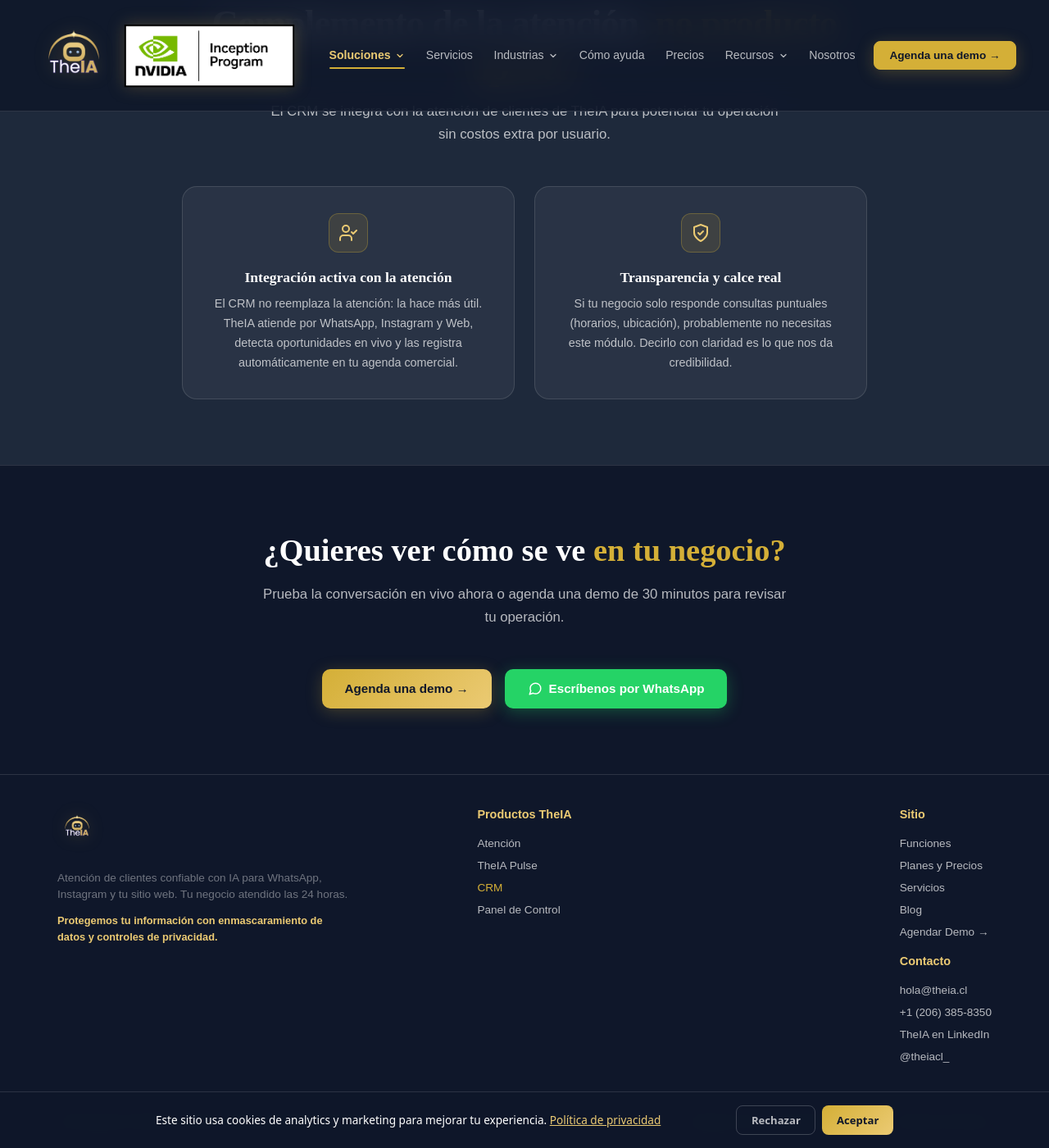
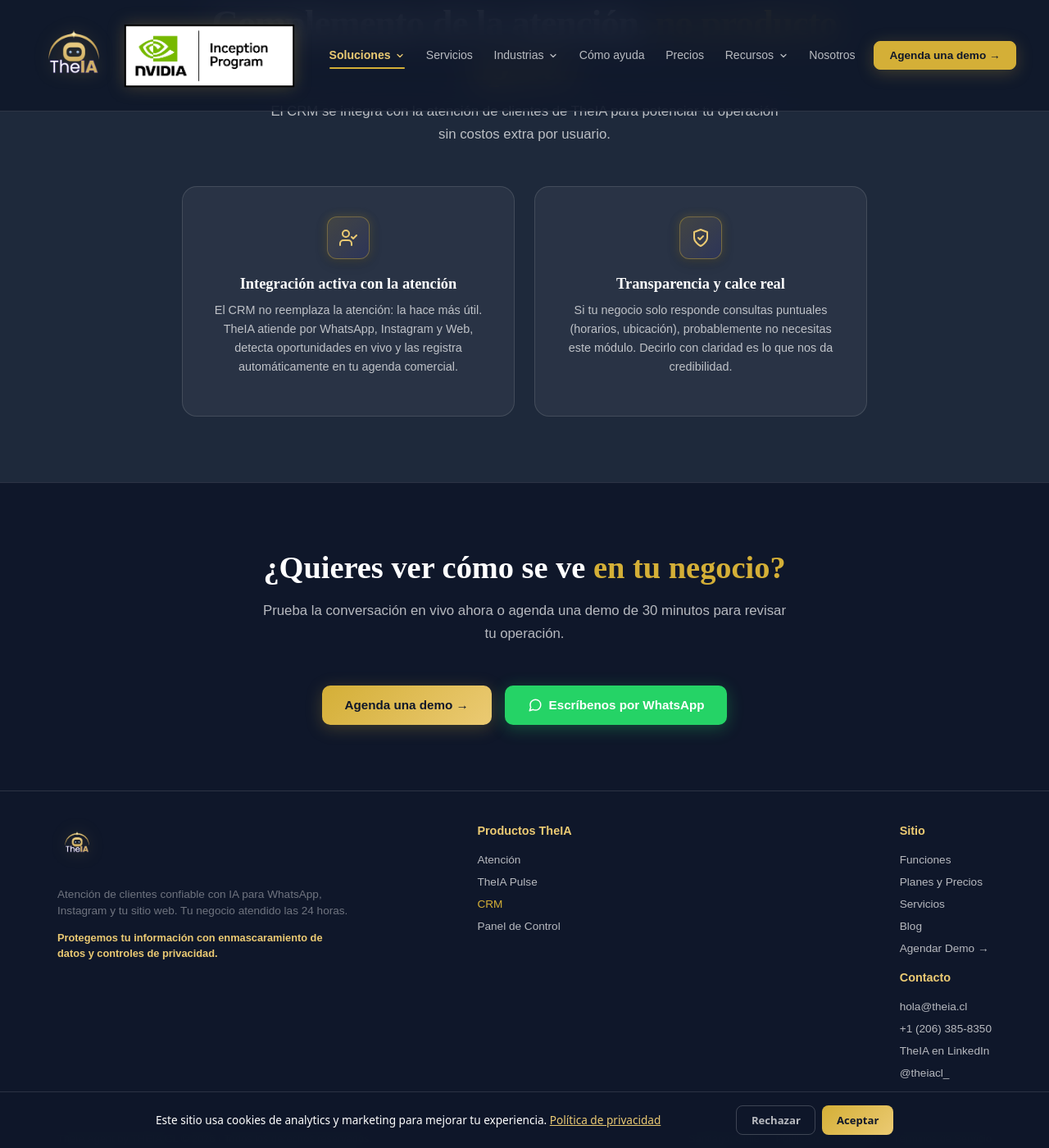
Before and after one commit to rodmera/theia-landing, a Jekyll site: the page crm.html, which Jekyll copies as it is, in a window 1280 px wide and 1400 px high, scrolled down 3078 px. Shown: the whole window at 82% size. Built offline with Jekyll 4.4.1, drawn with Linux system fonts in a browser that asks for light colours; a script that is not in the unit is left out.

Commit message:
feat(design): auditoria integral y homologacion de tarjetas y assets al Design System (TASK-202608200001)

```diff
--- a/_layouts/post.html
+++ b/_layouts/post.html
@@ -677,6 +677,7 @@
     }
   </style>
   <link rel="stylesheet" href="/site-nav.css">
+  <link rel="stylesheet" href="/site-cards.css">
   <script src="/site-nav.js" defer></script>
 </head>
 
--- a/blog/index.html
+++ b/blog/index.html
@@ -592,6 +592,7 @@
   }
   </script>
   <link rel="stylesheet" href="/site-nav.css">
+  <link rel="stylesheet" href="/site-cards.css">
   <script src="/site-nav.js" defer></script>
 </head>
 
--- a/crm.html
+++ b/crm.html
@@ -1108,27 +1108,35 @@
       <p class="section-sub reveal">El CRM se integra con la atención de clientes de TheIA para potenciar tu operación sin costos extra por usuario.</p>
 
       <div class="complemento-grid">
-        <div class="glass-card complemento-card reveal">
-          <div class="complemento-icon">
+        <div class="glass-card complemento-card reveal theia-card theia-card--editorial">
+          <div class="theia-card__visual">
+            <div class="piece-icon-wrap complemento-icon">
             <svg xmlns="http://www.w3.org/2000/svg" width="24" height="24" viewBox="0 0 24 24" fill="none" stroke="#ebca73" stroke-width="2" stroke-linecap="round" stroke-linejoin="round">
               <path d="M16 21v-2a4 4 0 0 0-4-4H6a4 4 0 0 0-4 4v2" />
               <circle cx="9" cy="7" r="4" />
               <polyline points="16 11 18 13 22 9" />
             </svg>
           </div>
-          <div class="complemento-title">Integración activa con la atención</div>
-          <p class="complemento-desc">El CRM no reemplaza la atención: la hace más útil. TheIA atiende por WhatsApp, Instagram y Web, detecta oportunidades en vivo y las registra automáticamente en tu agenda comercial.</p>
+          </div>
+          <div class="theia-card__content">
+            <h3 class="complemento-title">Integración activa con la atención</h3>
+            <p class="complemento-desc">El CRM no reemplaza la atención: la hace más útil. TheIA atiende por WhatsApp, Instagram y Web, detecta oportunidades en vivo y las registra automáticamente en tu agenda comercial.</p>
+          </div>
         </div>
 
-        <div class="glass-card complemento-card reveal">
-          <div class="complemento-icon">
+        <div class="glass-card complemento-card reveal theia-card theia-card--editorial">
+          <div class="theia-card__visual">
+            <div class="piece-icon-wrap complemento-icon">
             <svg xmlns="http://www.w3.org/2000/svg" width="24" height="24" viewBox="0 0 24 24" fill="none" stroke="#ebca73" stroke-width="2" stroke-linecap="round" stroke-linejoin="round">
               <path d="M12 22s8-4 8-10V5l-8-3-8 3v7c0 6 8 10 8 10z" />
               <polyline points="9 12 11 14 15 10" />
             </svg>
           </div>
-          <div class="complemento-title">Transparencia y calce real</div>
-          <p class="complemento-desc">Si tu negocio solo responde consultas puntuales (horarios, ubicación), probablemente no necesitas este módulo. Decirlo con claridad es lo que nos da credibilidad.</p>
+          </div>
+          <div class="theia-card__content">
+            <h3 class="complemento-title">Transparencia y calce real</h3>
+            <p class="complemento-desc">Si tu negocio solo responde consultas puntuales (horarios, ubicación), probablemente no necesitas este módulo. Decirlo con claridad es lo que nos da credibilidad.</p>
+          </div>
         </div>
       </div>
 
--- a/site-cards.css
+++ b/site-cards.css
@@ -1,130 +1,127 @@
-/* site-cards.css — Design System Canónico de Tarjetas TheIA (TASK-202608192355)
-   GOBIERNA TODAS LAS TARJETAS (.theia-card) EN LAS 26 PÁGINAS DEL SITIO.
-   PROHIBIDO SOBREESCRIBIR CON ESTILOS INLINE. */
+/* site-cards.css — Design System Canónico de Tarjetas TheIA (TASK-202608200001) */
 
-/* 1. Contenedor de Tarjeta */
-.theia-card,
-.glass-card.theia-card,
-.extra-card.theia-card {
-  display: flex !important;
-  flex-direction: column !important;
-  align-items: center !important;
-  text-align: center !important;
-  padding: 2.25rem 1.75rem !important;
-  background: var(--glass, rgba(255, 255, 255, 0.05)) !important;
-  border: 1px solid var(--glass-border, rgba(255, 255, 255, 0.12)) !important;
-  border-radius: 18px !important;
-  backdrop-filter: blur(10px);
-  -webkit-backdrop-filter: blur(10px);
-  box-sizing: border-box;
-  min-height: 100%;
-  transition: transform 0.25s ease, border-color 0.25s ease, box-shadow 0.25s ease !important;
+/* Contenedor estándar de tarjeta */
+.theia-card {
+  display: flex;
+  flex-direction: column;
+  align-items: center;
+  min-inline-size: 0;
+  text-align: center;
+  background: var(--glass, rgba(15, 23, 42, 0.75));
+  border: 1px solid var(--glass-border, rgba(255, 255, 255, 0.12));
+  border-radius: 18px;
+  padding: 2.25rem 1.75rem;
+  transition: border-color 0.25s ease, transform 0.25s ease, box-shadow 0.25s ease;
 }
 
-.theia-card:hover,
-.glass-card.theia-card:hover,
-.extra-card.theia-card:hover {
-  border-color: var(--glass-border-gold, rgba(212, 175, 55, 0.4)) !important;
-  transform: translateY(-4px) !important;
-  box-shadow: 0 16px 36px rgba(0, 0, 0, 0.3), 0 0 20px rgba(212, 175, 55, 0.15) !important;
+.theia-card:hover {
+  border-color: var(--glass-border-gold, rgba(212, 175, 55, 0.3));
+  transform: translateY(-2px);
 }
 
-/* 2. Apoyo Visual / Ícono / Badge */
-.theia-card__visual {
-  display: flex !important;
-  justify-content: center !important;
-  align-items: center !important;
-  align-self: center !important;
-  margin-bottom: 1.25rem !important; /* 20px de separación fija con el título */
-  margin-top: 0 !important;
-  width: 100%;
+/* Rol 1: Editorial (producto, capacidades, verticales, pasos, confianza) */
+.theia-card--editorial {
+  padding: 2.25rem 1.75rem;
 }
 
+/* Rol 2: Lectura (casos, criterios, políticas, comparativas) */
+.theia-card--reading {
+  padding: 2rem 1.75rem;
+}
+
+.theia-card--reading .theia-card__content .ask,
+.theia-card--reading .theia-card__content ul,
+.theia-card--reading .theia-card__content ol {
+  text-align: left;
+}
+
+/* Rol 3: Funcional (precio, calculadora, formularios, resultados) */
+.theia-card--functional {
+  padding: 2rem;
+}
+
+/* Identificador visual / Ícono / Badge / Número de paso */
+.theia-card__visual {
+  display: flex;
+  justify-content: center;
+  align-items: center;
+  align-self: center;
+  margin-block-end: 1.25rem;
+}
+
+/* Badge canónico de 52x52px para apoyos visuales */
+.piece-icon-wrap,
+.theia-card__icon,
 .theia-card__visual .piece-icon-wrap,
 .theia-card__visual .piece-icon,
 .theia-card__visual .servicios-icon,
 .theia-card__visual .diff-icon,
 .theia-card__visual .cap-icon,
-.theia-card__visual .extra-icon {
+.theia-card__visual .complemento-icon {
   width: 52px !important;
   height: 52px !important;
   border-radius: 12px !important;
-  background: rgba(212, 175, 55, 0.08) !important;
-  border: 1px solid var(--glass-border-gold, rgba(212, 175, 55, 0.4)) !important;
+  background: linear-gradient(135deg, rgba(212, 175, 55, 0.15), rgba(79, 70, 229, 0.12)) !important;
+  border: 1px solid var(--glass-border-gold, rgba(212, 175, 55, 0.25)) !important;
   display: flex !important;
   align-items: center !important;
   justify-content: center !important;
   margin: 0 auto !important;
-  box-shadow: 0 4px 12px rgba(0, 0, 0, 0.15);
+  margin-bottom: 0 !important;
+  color: var(--gold-light, #f3e5ab) !important;
+  box-shadow: 0 4px 16px rgba(0, 0, 0, 0.2), 0 0 12px var(--gold-glow, rgba(212, 175, 55, 0.15)) !important;
+  transition: transform 0.3s ease, border-color 0.3s ease !important;
+  flex-shrink: 0 !important;
 }
 
-.theia-card__visual svg {
-  width: 24px !important;
-  height: 24px !important;
-  stroke: var(--gold-light, #ebca73) !important;
-  stroke-width: 2 !important;
-  fill: none !important;
+.theia-card:hover .piece-icon-wrap,
+.theia-card:hover .theia-card__icon,
+.theia-card:hover .theia-card__visual .piece-icon-wrap,
+.theia-card:hover .theia-card__visual .piece-icon {
+  transform: scale(1.06) !important;
+  border-color: var(--gold-light, #f3e5ab) !important;
 }
 
-/* 3. Bloque de Contenido */
+/* Contenido de la tarjeta (título + párrafo) */
 .theia-card__content {
-  display: flex !important;
-  flex: 1 1 auto !important;
-  width: 100% !important;
-  flex-direction: column !important;
-  align-items: center !important;
-  justify-content: flex-start !important;
-  text-align: center !important;
+  display: flex;
+  flex: 1 1 auto;
+  inline-size: 100%;
+  flex-direction: column;
+  align-items: center;
+  justify-content: flex-start;
 }
 
 .theia-card__content h3,
 .theia-card__content h4,
-.theia-card__content .extra-name {
+.theia-card h3,
+.theia-card h4 {
   font-family: 'Merriweather', serif !important;
+  font-size: 1.15rem !important;
   font-weight: 700 !important;
-  font-size: 1.15rem !important;
   color: var(--text, #ffffff) !important;
+  margin-block-start: 0 !important;
   margin-top: 0 !important;
-  margin-bottom: 0.65rem !important;
+  margin-bottom: 0.6rem !important;
   text-align: center !important;
-  line-height: 1.35 !important;
 }
 
 .theia-card__content p,
-.theia-card__content .extra-desc {
+.theia-card p {
   font-family: 'Plus Jakarta Sans', sans-serif !important;
   font-size: 0.9rem !important;
-  line-height: 1.65 !important;
-  color: var(--text-sub, rgba(255, 255, 255, 0.7)) !important;
-  margin: 0 !important;
+  color: var(--text-sub, #94a3b8) !important;
+  line-height: 1.6 !important;
+  flex: 1 1 auto;
+  margin-block-start: 0 !important;
+  margin-top: 0 !important;
+  margin-bottom: 0.75rem !important;
   text-align: center !important;
-  flex: 1 1 auto !important;
 }
 
-/* Compatibilidad con clases legacy (pain-grid, etc.) */
-.pain-grid .glass-card,
-.pain-card {
-  display: flex !important;
-  flex-direction: column !important;
-  align-items: center !important;
-  text-align: center !important;
-  padding: 2.25rem 1.75rem !important;
+/* Acción de la tarjeta (cuando existe) */
+.theia-card__action,
+.theia-card .btn.theia-card__action {
+  align-self: center !important;
+  margin-block-start: auto !important;
 }
-
-.pain-icon-wrap {
-  margin: 0 auto 1.25rem auto !important;
-  display: flex !important;
-  align-items: center !important;
-  justify-content: center !important;
-}
-
-.pain-title {
-  text-align: center !important;
-  margin-top: 0 !important;
-  margin-bottom: 0.65rem !important;
-}
-
-.pain-desc {
-  text-align: center !important;
-  margin: 0 !important;
-}
```
Also changed, not shown: tests/test_design_contract.py (+1 -1 lines), tests/test_design_system_homologation.py (added, +110 -0 lines).
